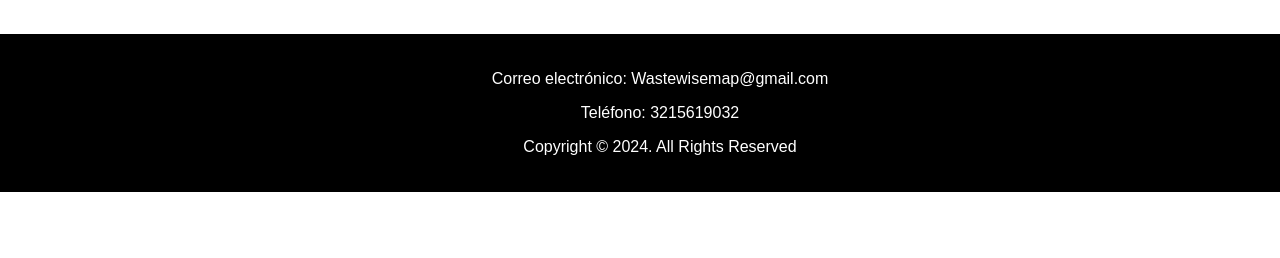
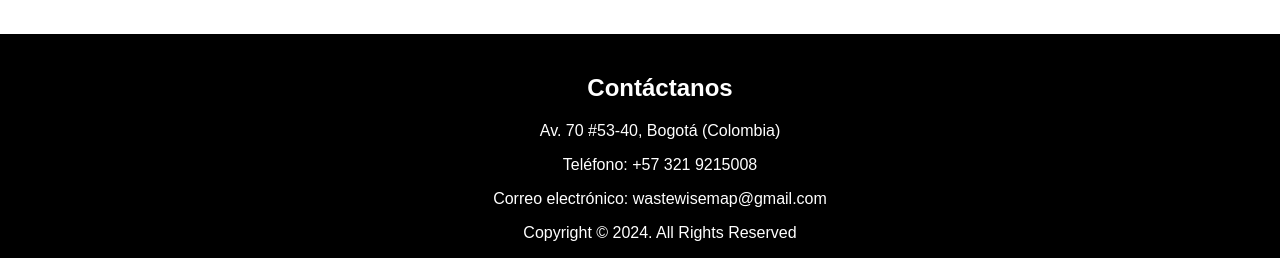
Before and after one commit to Orikku/WasteWiseMap, a React (Create React App) app: page / in a window 1280 px wide. Shown: the part 2572-2830 px from the top of the page. Before the commit the page ends 2764 px from the top, so only its background shows below. Built offline with nearby package versions, Linux system fonts and the light colour scheme.

Commit message:
Cambios finales: footer y formulario

```diff
--- a/src/App.css
+++ b/src/App.css
@@ -163,7 +163,7 @@ textarea {
   height: 100px;
 }
 
-button[type="submit"] {
+button.enviar-btn {
   margin-top: 10px;
   padding: 10px 20px;
   background-color: #2970DB;
@@ -175,7 +175,7 @@ button[type="submit"] {
   font-size: 1.4em;
 }
 
-button[type="submit"]:hover {
+button.enviar-btn:hover {
   background-color: #245dab;
 }
 
--- a/src/App.js
+++ b/src/App.js
@@ -1,10 +1,9 @@
 import React, { useState } from 'react';
 import './App.css';
 
-
-
 function App() {
   const [mapType, setMapType] = useState('paper');
+  const [alerta, setAlerta] = useState(false);
 
   const changeToPaperMap = () => {
     setMapType('paper');
@@ -20,6 +19,12 @@ function App() {
 
   const changeToElectronicMap = () => {
     setMapType('electronic');
+  };
+
+  const enviarMensaje = () => {
+    // Aquí iría el código para enviar el formulario
+    // Por simplicidad, vamos a simular que se envió correctamente
+    setAlerta(true);
   };
 
   return (
@@ -108,12 +113,19 @@ function App() {
             <label htmlFor="comment"></label>
             <textarea id="comment" name="comment" maxLength={500} placeholder="Escribe tu comentario aquí..."></textarea>
           </div>
-          <button type="submit">Enviar mensaje</button>
+          <button type="button" onClick={enviarMensaje} className="enviar-btn">Enviar mensaje</button>
+          {alerta && (
+            <div className="alerta">
+              <p>El formulario se envió correctamente.</p>
+            </div>
+          )}
         </form>
       </div>
       <div className="footer">
-       <p>Correo electrónico: Wastewisemap@gmail.com</p>
-       <p>Teléfono: 3215619032</p>
+        <h2>Contáctanos</h2>
+        <p>Av. 70 #53-40, Bogotá (Colombia)</p>
+        <p>Teléfono: +57 321 9215008</p>
+        <p>Correo electrónico: wastewisemap@gmail.com</p>
         <p>Copyright © 2024. All Rights Reserved</p>
       </div>
     </div>
```
